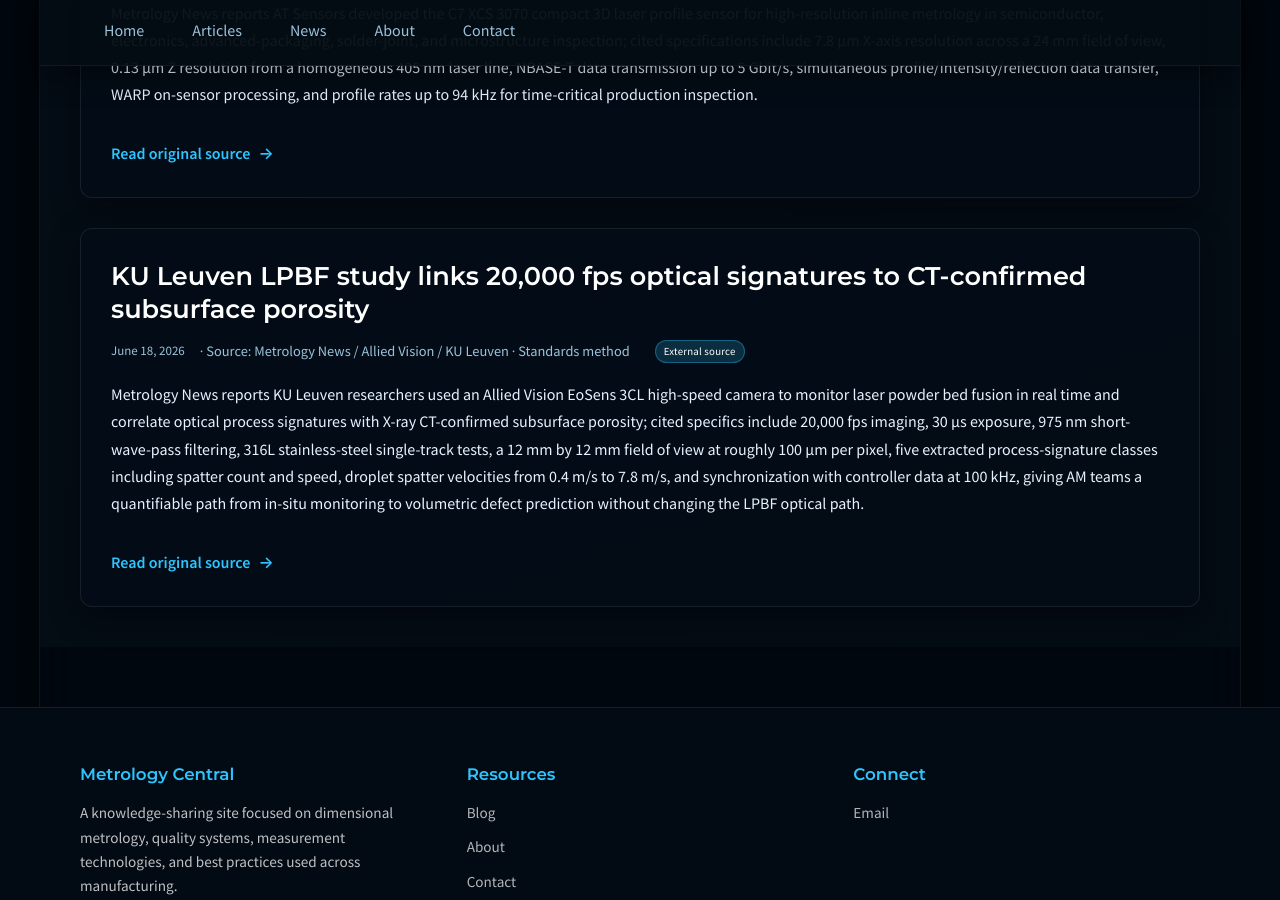
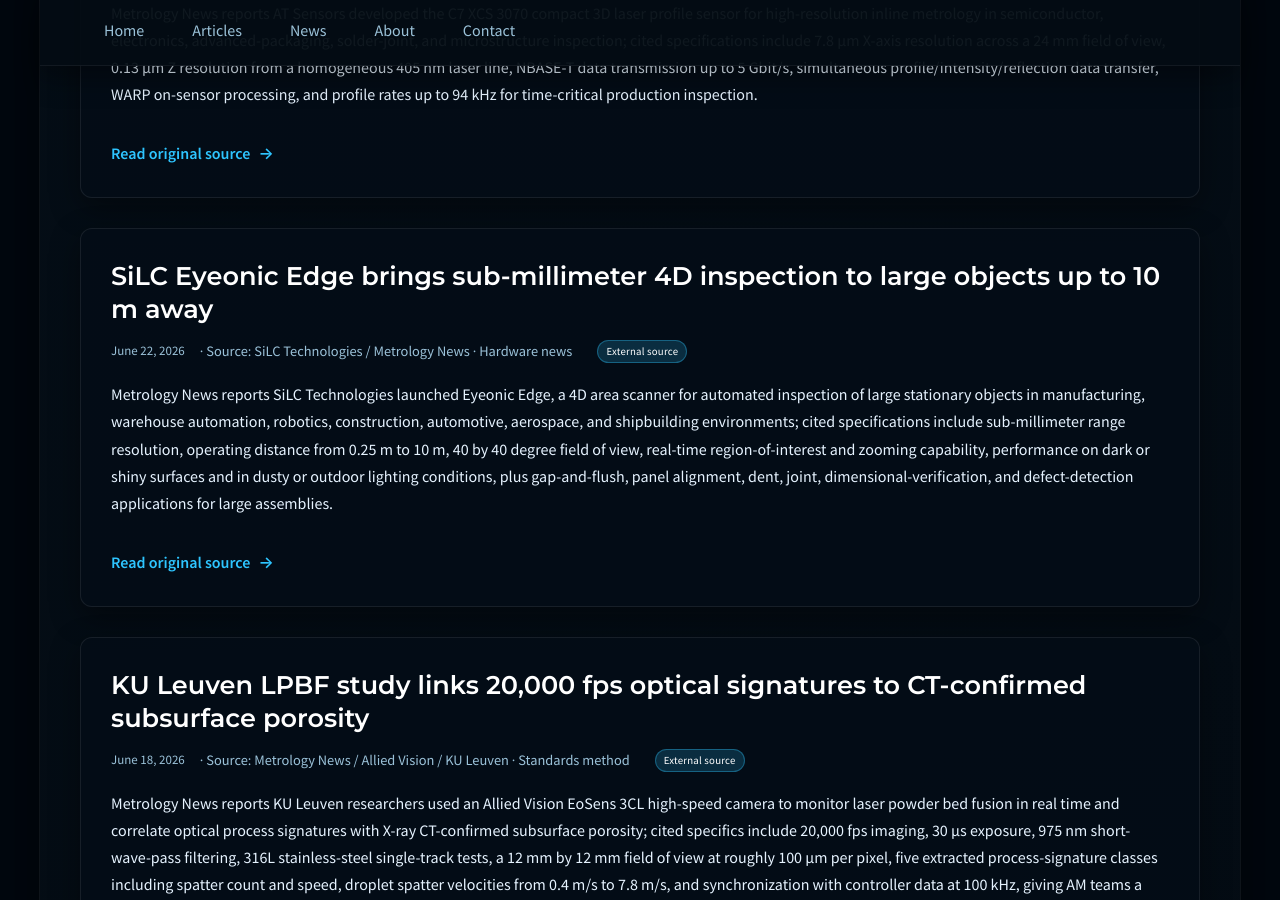
Before and after one commit to JohnForeman/MetrologyCentral, a Jekyll site: the page built from news.md, in a window 1280 px wide and 900 px high, scrolled down 11319 px. Built offline with Jekyll 4.4.1, drawn with Linux system fonts in a browser that asks for light colours.

Commit message:
Update metrology news sweep

```diff
--- a/_data/news.yml
+++ b/_data/news.yml
@@ -1466,6 +1466,20 @@
     and cleanroom capacity for InP photonic devices used in high-speed optical interconnects for AI data centers, telecommunications,
     and advanced networks, strengthening domestic photonics production and creating high-skilled manufacturing jobs.
   url: https://www.nist.gov/news-events/news/2026/06/department-commerces-chips-program-announces-letter-intent-coherent-50
+- date: '2026-06-22'
+  title: SiLC Eyeonic Edge brings sub-millimeter 4D inspection to large objects up to 10 m away
+  source: SiLC Technologies / Metrology News
+  sector: scientific_metrology
+  kind: hardware_news
+  summary: Metrology News reports SiLC Technologies launched Eyeonic Edge, a 4D area scanner for automated inspection of large stationary objects in manufacturing, warehouse automation, robotics, construction, automotive, aerospace, and shipbuilding environments; cited specifications include sub-millimeter range resolution, operating distance from 0.25 m to 10 m, 40 by 40 degree field of view, real-time region-of-interest and zooming capability, performance on dark or shiny surfaces and in dusty or outdoor lighting conditions, plus gap-and-flush, panel alignment, dent, joint, dimensional-verification, and defect-detection applications for large assemblies.
+  url: https://metrology.news/silc-technologies-announce-eyeonic-edge-for-high-precision-4d-inspection-of-large-objects/
+- date: '2026-06-18'
+  title: IFR preliminary data shows U.S. industrial robot installations rebounded 11% to 38,000 units in 2025
+  source: International Federation of Robotics
+  sector: industrial_manufacturing
+  kind: industry_news
+  summary: The International Federation of Robotics reported preliminary 2025 U.S. industrial robot installations rose 11% year over year to 38,000 units after two years of declines; automotive remained the largest sector at 13,500 installations, food-industry adoption surged 30% to roughly 3,000 installations, U.S. robot density reached 307 robots per 10,000 manufacturing employees and 8th place globally, and China remained far larger with 295,000 installations in 2024 and roughly ten times the U.S. 2025 volume, giving manufacturers a quantified automation-demand and reshoring benchmark.
+  url: https://ifr.org/ifr-press-releases/news/us-robot-industry-returns-to-double-digit-growth
 - date: '2026-06-19'
   title: Collective Mind and IDS deploy AI label-reading vision system with 20.44 MP imaging and 30% goods-in efficiency gain
   source: Metrology News / Collective Mind / IDS
```
